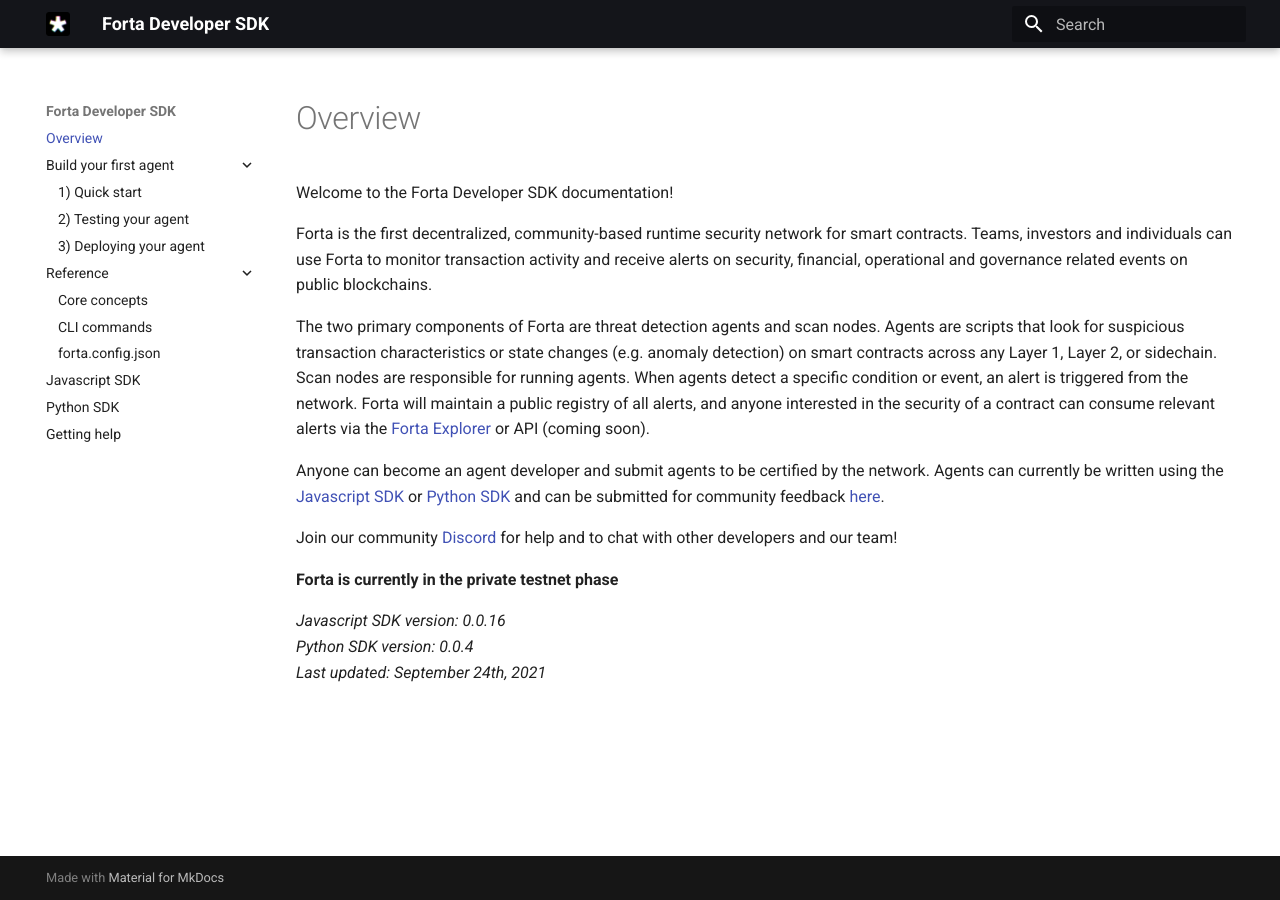
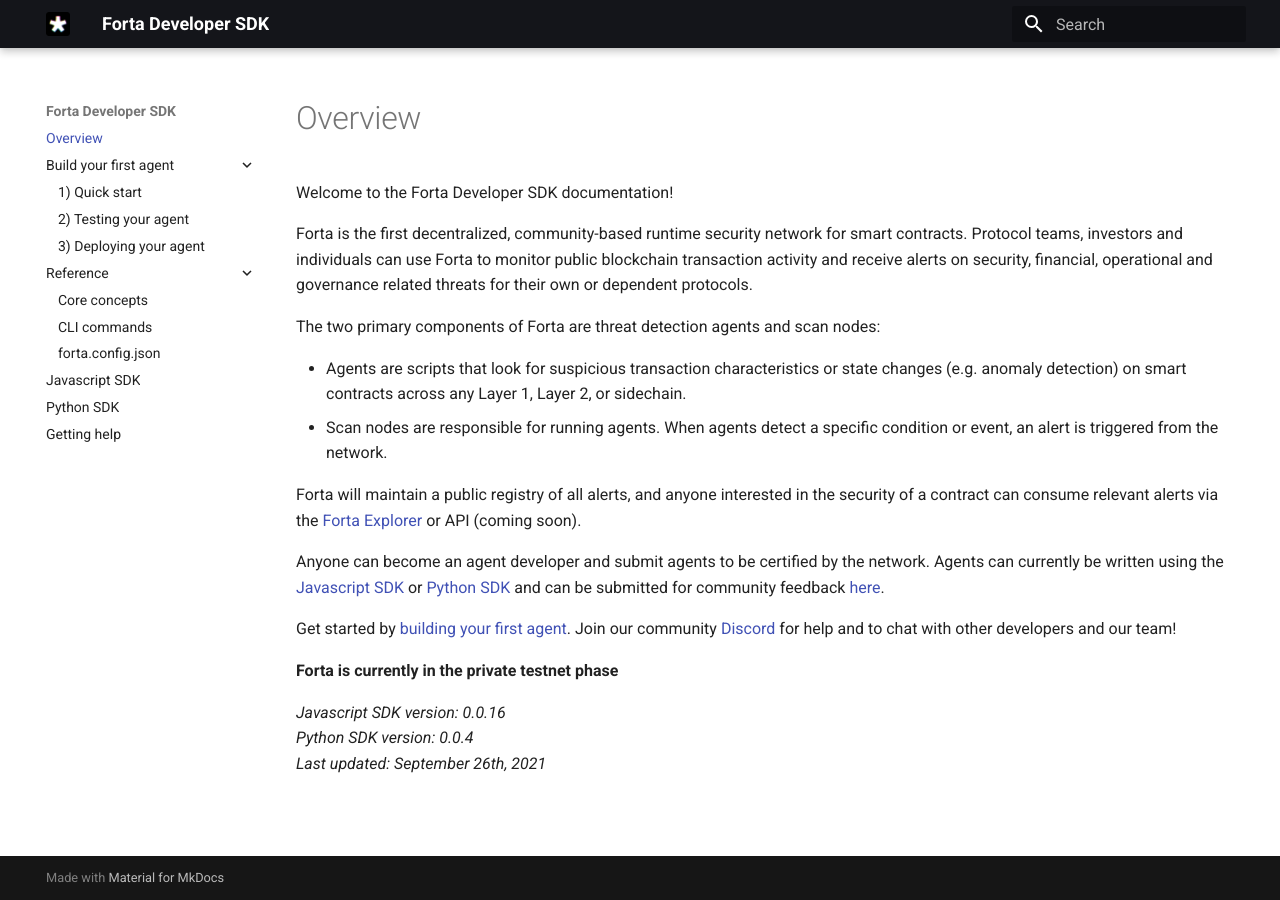
Before and after one commit to forta-network/docs, an MkDocs documentation site: the page built from docs/index.md, in a window 1280 px wide. Built offline with MkDocs 1.6.1 and Material for MkDocs 9.7.7, drawn with Linux system fonts in a browser that asks for light colours.

```diff
--- a/docs/index.md
+++ b/docs/index.md
@@ -7,16 +7,21 @@ hide:
 
 Welcome to the Forta Developer SDK documentation!
 
-Forta is the first decentralized, community-based runtime security network for smart contracts. Teams, investors and individuals can use Forta to monitor transaction activity and receive alerts on security, financial, operational and governance related events on public blockchains.
+Forta is the first decentralized, community-based runtime security network for smart contracts. Protocol teams, investors and individuals can use Forta to monitor public blockchain transaction activity and receive alerts on security, financial, operational and governance related threats for their own or dependent protocols.
 
-The two primary components of Forta are threat detection agents and scan nodes. Agents are scripts that look for suspicious transaction characteristics or state changes (e.g. anomaly detection) on smart contracts across any Layer 1, Layer 2, or sidechain. Scan nodes are responsible for running agents. When agents detect a specific condition or event, an alert is triggered from the network. Forta will maintain a public registry of all alerts, and anyone interested in the security of a contract can consume relevant alerts via the [Forta Explorer](https://explorer.forta.network/) or API (coming soon).
+The two primary components of Forta are threat detection agents and scan nodes:
+
+  - Agents are scripts that look for suspicious transaction characteristics or state changes (e.g. anomaly detection) on smart contracts across any Layer 1, Layer 2, or sidechain.
+  - Scan nodes are responsible for running agents. When agents detect a specific condition or event, an alert is triggered from the network.
+
+Forta will maintain a public registry of all alerts, and anyone interested in the security of a contract can consume relevant alerts via the [Forta Explorer](https://explorer.forta.network/) or API (coming soon).
 
 Anyone can become an agent developer and submit agents to be certified by the network. Agents can currently be written using the [Javascript SDK](https://www.npmjs.com/package/forta-agent) or [Python SDK](https://pypi.org/project/forta-agent/) and can be submitted for community feedback [here](https://discord.gg/2KaMS9wvPS).
 
-Join our community [Discord](https://discord.gg/DUju5Dh4J9) for help and to chat with other developers and our team!
+Get started by [building your first agent](quickstart.md). Join our community [Discord](https://discord.gg/DUju5Dh4J9) for help and to chat with other developers and our team!
 
 **Forta is currently in the private testnet phase**
 
 _Javascript SDK version: 0.0.16_<br>
 _Python SDK version: 0.0.4_<br>
-_Last updated: September 24th, 2021_
+_Last updated: September 26th, 2021_
--- a/mkdocs.yml
+++ b/mkdocs.yml
@@ -23,6 +23,7 @@ theme:
   favicon: forta-logo.png
   features:
     - navigation.expand
+    - navigation.instant
 
 markdown_extensions:
   - admonition
```
Also changed, not shown: docs/deploying.md (+5 -1 lines), docs/help.md (+1 -1 lines), docs/quickstart.md (+2 -2 lines), docs/testing.md (+1 -1 lines).
